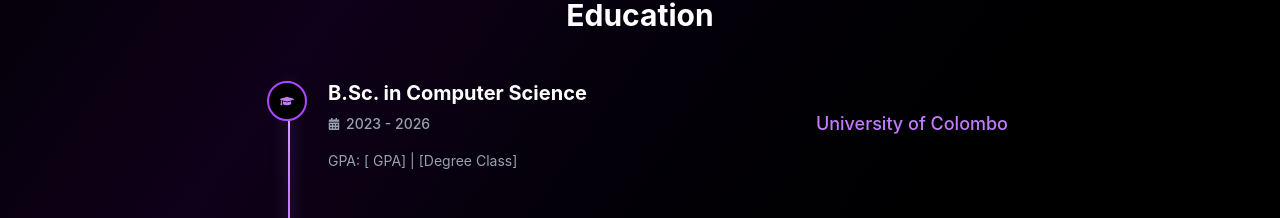
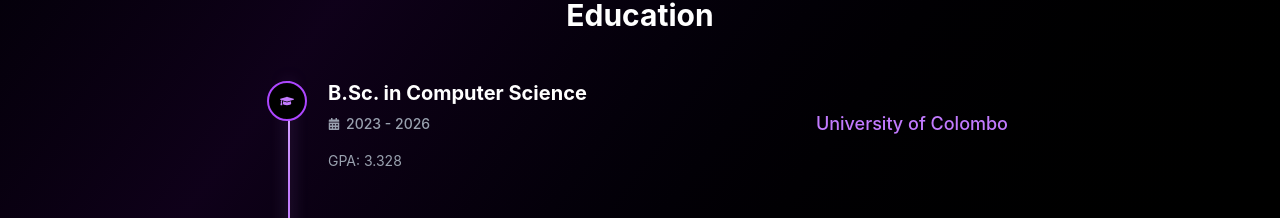
Before and after one commit to nethmi02/portfolio, a Next.js app: page / in a window 1280 px wide. Shown: the part 2866-3084 px from the top of the page. Built offline with nearby package versions, Linux system fonts and the light colour scheme.

Commit message:
chang personal details

```diff
--- a/src/components/sections/ResumeSection.js
+++ b/src/components/sections/ResumeSection.js
@@ -106,7 +106,7 @@ export default function Resume() {
             degree: "B.Sc. in Computer Science",
             institution: "University of Colombo",
             period: "2023 - 2026",
-            description: "GPA: [ GPA] | [Degree Class]",
+            description: "GPA: 3.328",
         },
         {
             degree: "GCE Advanced Level",
```
Also changed, not shown: public/ieee_sb.jpg (added).
